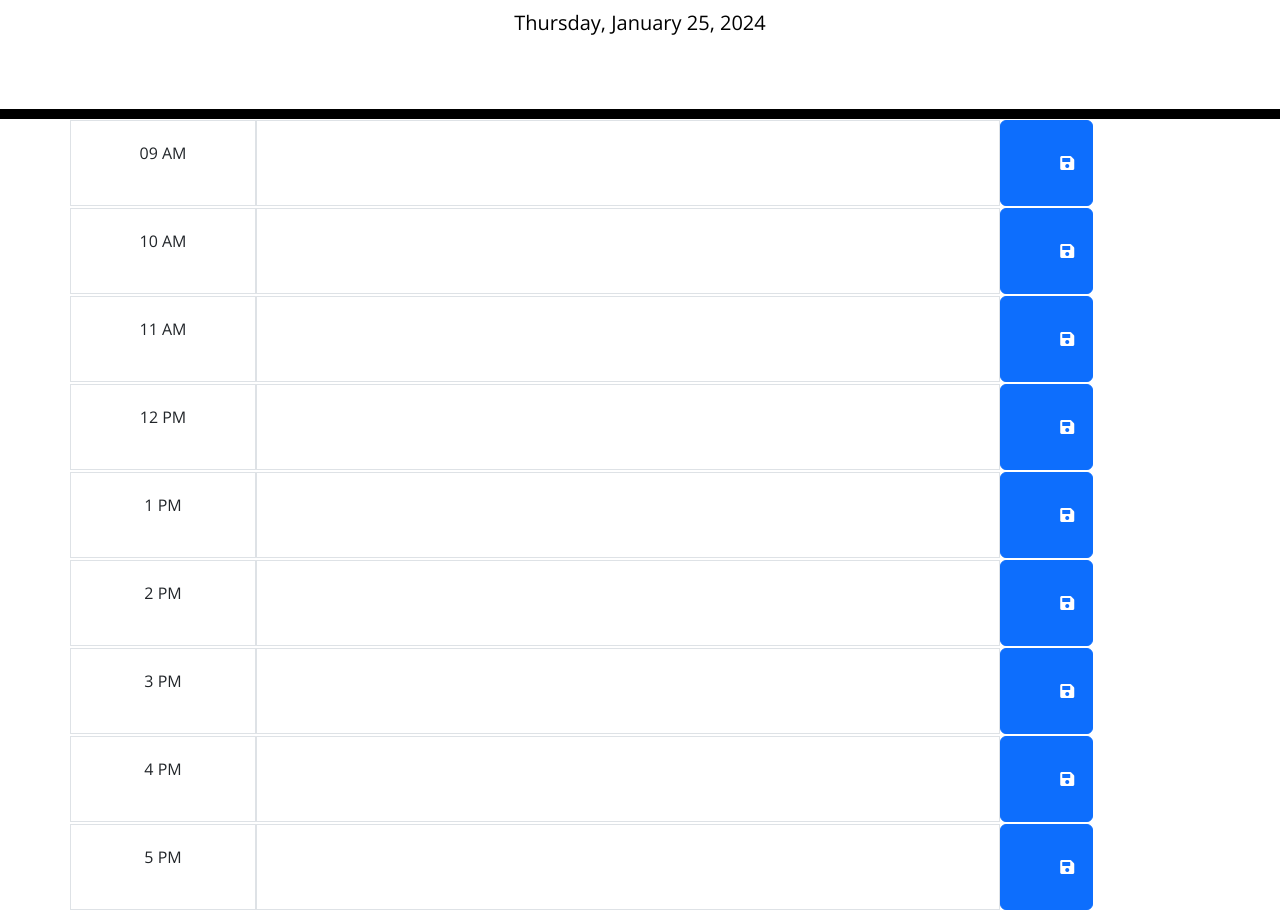
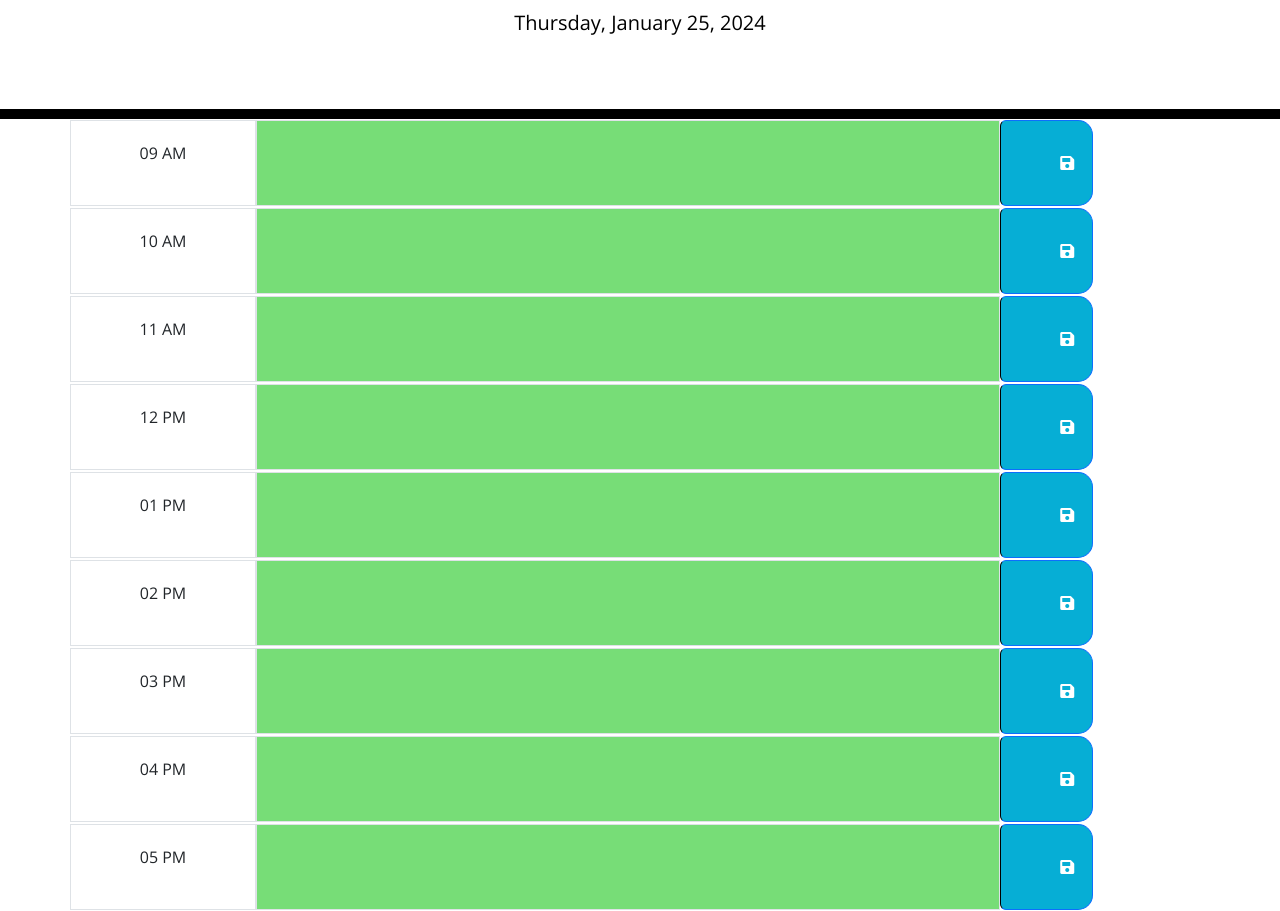
Before and after one commit to Yaroslav09/work-day-scheduler, a plain HTML site: page index.html in a window 1280 px wide. Shown: the part 168-1079 px from the top of the page. Drawn offline with nearby package versions, Linux system fonts and the light colour scheme.

Commit message:
added background color for textarea, updated README file

```diff
--- a/index.html
+++ b/index.html
@@ -33,73 +33,73 @@
     <div class="container">
       <!-- Timeblocks go here -->
       <div class="row d-flex col-12 mb-2">
-        <div class="col-2 border text-center p-4">09 AM</div>
-        <textarea data-content = "09" type="text" class="inputTaskText col-8 border pt-4" id="inputTaskText"></textarea>
-        <button type="submit" id="button" class="btn btn-primary col-2 col-md-1">
+        <div class="time col-2 border text-center p-4">09 AM</div>
+        <textarea data-content = "09" type="text" class="col-8 border pt-4"></textarea>
+        <button type="submit" class="saveBtn btn btn-primary col-2 col-md-1">
           <i class="fas fa-save" aria-hidden="true"></i>
         </button>
       </div>
 
       <div class="row d-flex col-12 mb-2">
-        <div class="col-2 border text-center p-4">10 AM</div>
-        <textarea data-content = "10" type="text" class="inputTaskText col-8 border pt-4" id="inputTaskText"></textarea>
-        <button type="submit" id="button" class="btn btn-primary col-2 col-md-1">
+        <div class="time col-2 border text-center p-4">10 AM</div>
+        <textarea data-content = "10" type="text" class="col-8 border pt-4"></textarea>
+        <button type="submit" class="saveBtn btn btn-primary col-2 col-md-1">
           <i class="fas fa-save" aria-hidden="true"></i>
         </button>
       </div>
 
       <div class="row d-flex col-12 mb-2">
-        <div class="col-2 border text-center p-4">11 AM</div>
-        <textarea data-content = "11" type="text" class="inputTaskText col-8 border pt-4" id="inputTaskText"></textarea>
-        <button type="submit" id="button" class="btn btn-primary col-2 col-md-1">
+        <div class="time col-2 border text-center p-4">11 AM</div>
+        <textarea data-content = "11" type="text" class="col-8 border pt-4"></textarea>
+        <button type="submit" class="saveBtn btn btn-primary col-2 col-md-1">
           <i class="fas fa-save" aria-hidden="true"></i>
         </button>
       </div>
 
       <div class="row d-flex col-12 mb-2">
-        <div class="col-2 border text-center p-4">12 PM</div>
-        <textarea data-content = "12" type="text" class="inputTaskText col-8 border pt-4" id="inputTaskText"></textarea>
-        <button type="submit" id="button" class="btn btn-primary col-2 col-md-1">
+        <div class="time col-2 border text-center p-4">12 PM</div>
+        <textarea data-content = "12" type="text" class="col-8 border pt-4"></textarea>
+        <button type="submit" class="saveBtn btn btn-primary col-2 col-md-1">
           <i class="fas fa-save" aria-hidden="true"></i>
         </button>
       </div>
 
       <div class="row d-flex col-12 mb-2">
-        <div class="col-2 border text-center p-4">1 PM</div>
-        <textarea data-content = "01" type="text" class="inputTaskText col-8 border pt-4" id="inputTaskText"></textarea>
-        <button type="submit" id="button" class="btn btn-primary col-2 col-md-1">
+        <div class="time col-2 border text-center p-4">01 PM</div>
+        <textarea data-content = "13" type="text" class="col-8 border pt-4"></textarea>
+        <button type="submit" class="saveBtn btn btn-primary col-2 col-md-1">
           <i class="fas fa-save" aria-hidden="true"></i>
         </button>
       </div>
 
       <div class="row d-flex col-12 mb-2">
-        <div class="col-2 border text-center p-4">2 PM</div>
-        <textarea data-content = "02" type="text" class="inputTaskText col-8 border pt-4" id="inputTaskText"></textarea>
-        <button type="submit" id="button" class="btn btn-primary col-2 col-md-1">
+        <div class="time col-2 border text-center p-4">02 PM</div>
+        <textarea data-content = "14" type="text" class="col-8 border pt-4"></textarea>
+        <button type="submit" class="saveBtn btn btn-primary col-2 col-md-1">
           <i class="fas fa-save" aria-hidden="true"></i>
         </button>
       </div>
 
       <div class="row d-flex col-12 mb-2">
-        <div class="col-2 border text-center p-4">3 PM</div>
-        <textarea data-content = "03" type="text" class="inputTaskText col-8 border pt-4" id="inputTaskText"></textarea>
-        <button type="submit" id="button" class="btn btn-primary col-2 col-md-1">
+        <div class="time col-2 border text-center p-4">03 PM</div>
+        <textarea data-content = "15" type="text" class="col-8 border pt-4"></textarea>
+        <button type="submit" class="saveBtn btn btn-primary col-2 col-md-1">
           <i class="fas fa-save" aria-hidden="true"></i>
         </button>
       </div>
 
       <div class="row d-flex col-12 mb-2">
-        <div class="col-2 border text-center p-4">4 PM</div>
-        <textarea data-content = "04" type="text" class="inputTaskText col-8 border pt-4" id="inputTaskText"></textarea>
-        <button type="submit" id="button" class="btn btn-primary col-2 col-md-1">
+        <div class="time col-2 border text-center p-4">04 PM</div>
+        <textarea data-content = "16" type="text" class="col-8 border pt-4"></textarea>
+        <button type="submit" class="saveBtn btn btn-primary col-2 col-md-1">
           <i class="fas fa-save" aria-hidden="true"></i>
         </button>
       </div>
 
       <div class="row d-flex col-12 mb-2">
-        <div class="col-2 border text-center p-4">5 PM</div>
-        <textarea data-content = "05" type="text" class="inputTaskText col-8 border pt-4" id="inputTaskText"></textarea>
-        <button type="submit" id="button" class="btn btn-primary col-2 col-md-1">
+        <div class="time col-2 border text-center p-4">05 PM</div>
+        <textarea data-content = "17" type="text" class="col-8 border pt-4"></textarea>
+        <button type="submit" class="saveBtn btn btn-primary col-2 col-md-1">
           <i class="fas fa-save" aria-hidden="true"></i>
         </button>
       </div>
--- a/script.js
+++ b/script.js
@@ -1,5 +1,34 @@
 let currentDayNow = dayjs().format('dddd, MMMM D, YYYY');
 let currentDay = document.getElementById("currentDay").innerText = currentDayNow;
+
+
+function backgroundAllHours() {
+    let hour = dayjs().format('HH');
+    let listHours = document.querySelectorAll("[data-content]");
+
+    listHours.forEach(function(element) {
+      let dataValue = element.getAttribute('data-content');
+      let textareaBackground = document.querySelector(`textarea[data-content="${dataValue}"]`);
+
+      if (dataValue < hour) {
+        if (textareaBackground) {
+          textareaBackground.classList.add("past");
+        }
+      }
+      if (dataValue === hour) {
+        if (textareaBackground) {
+          textareaBackground.classList.add("present");
+        }
+      }
+
+      if (dataValue > hour) {
+        if (textareaBackground) {
+          textareaBackground.classList.add("future");
+        }
+      }
+    });
+}
+backgroundAllHours();
 
 $(document).ready (function () {
     $("*[data-content]").each(function () {
--- a/style.css
+++ b/style.css
@@ -45,17 +45,17 @@ header {
 
 .past {
   background-color: #d3d3d3;
-  color: white;
+  color: black;
 }
 
 .present {
   background-color: #ff6961;
-  color: white;
+  color: black;
 }
 
 .future {
   background-color: #77dd77;
-  color: white;
+  color: black;
 }
 
 .saveBtn {
```
Also changed, not shown: work_day_scheduler.jpg (added), 1 other file.
